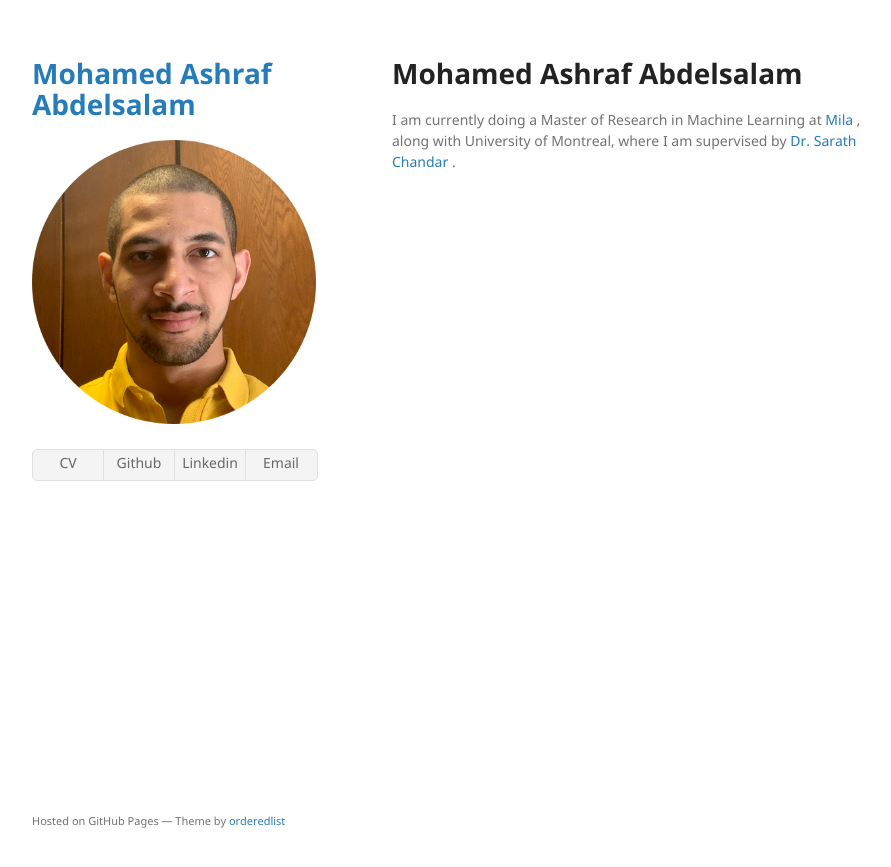
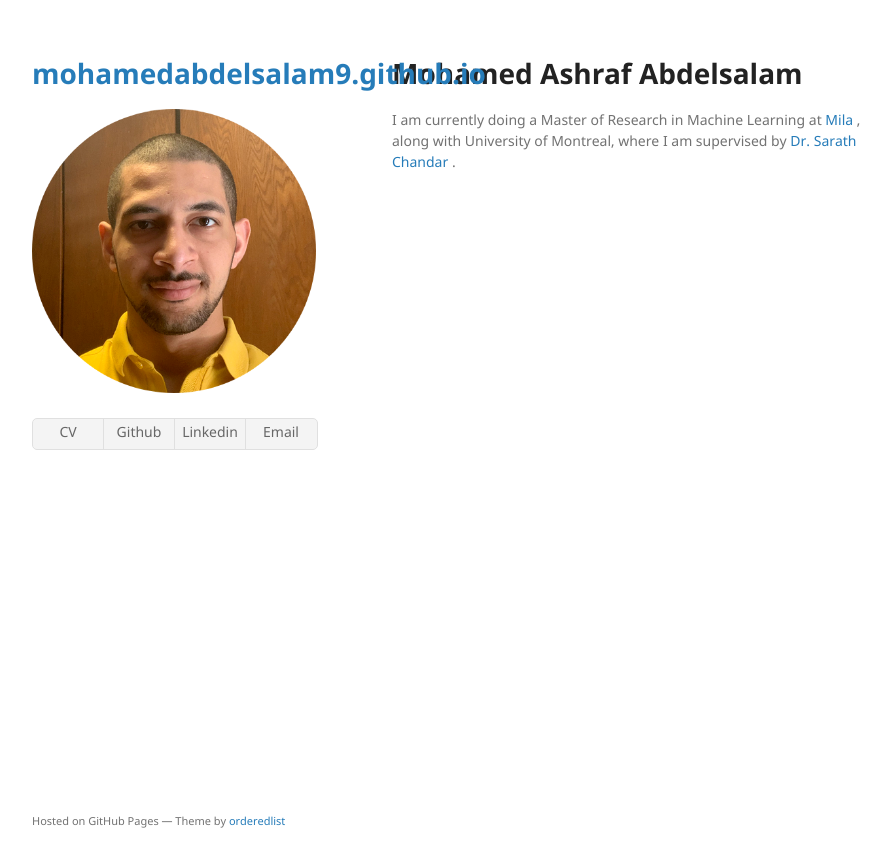
Before and after one commit to MohamedAbdelsalam9/mohamedabdelsalam9.github.io, a Jekyll site: the page built from index.md, in a window 1280 px wide. Shown: the top 867 px of the page, without its empty margins (178-1069 px from the left). Built offline with Jekyll 4.4.1, drawn with Linux system fonts in a browser that asks for light colours; the repository's description, which GitHub fills in, is left out; our own code applies the rules of GitHub Pages for plain Markdown files.

Commit message:
Update _config.yml

```diff
--- a/_config.yml
+++ b/_config.yml
@@ -1,4 +1,4 @@
-title: Mohamed Ashraf Abdelsalam
+title:
 logo: /images/profile.png
 description:
 show_downloads: True
```
